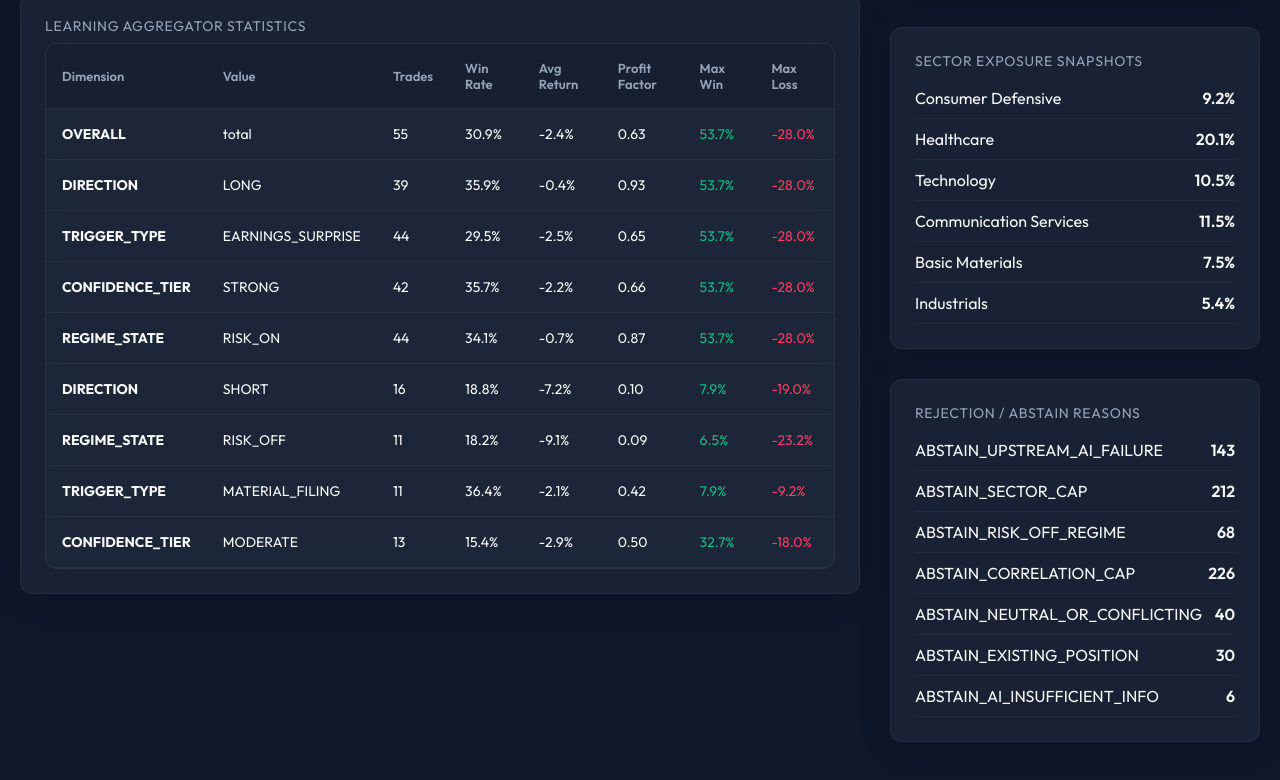
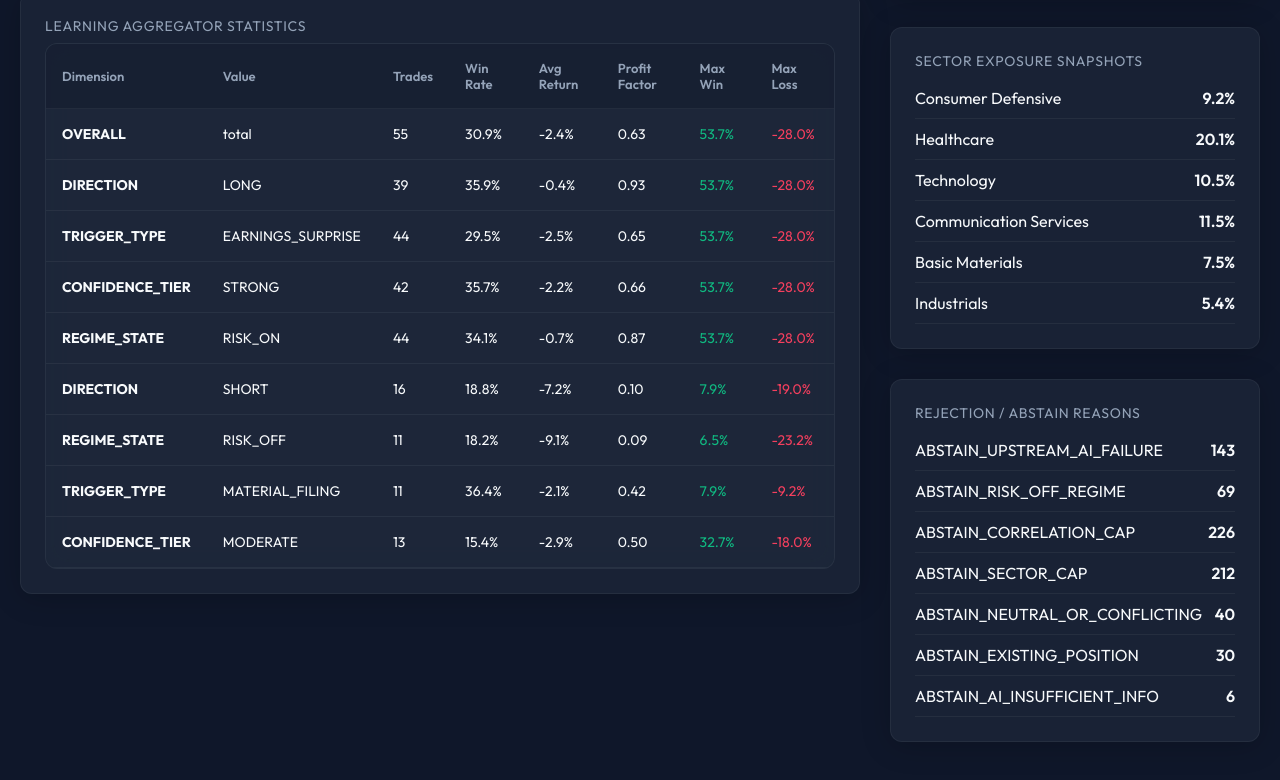
Before and after one commit to XFranXD/Automated_Investor_System, a plain HTML site: page docs/system.html in a window 1280 px wide. Shown: the part 570-1350 px from the top of the page. Drawn offline with nearby package versions, Linux system fonts and the light colour scheme.

Commit message:
Auto-update dashboard rendered assets [skip ci]

```diff
--- a/docs/system.html
+++ b/docs/system.html
@@ -226,18 +226,18 @@
             </div>
 
             <div style="display:flex; justify-content:space-between; padding:10px 0; border-bottom:1px solid var(--border-color);">
-                <span>ABSTAIN_SECTOR_CAP</span>
-                <span style="font-weight:600;">212</span>
-            </div>
-
-            <div style="display:flex; justify-content:space-between; padding:10px 0; border-bottom:1px solid var(--border-color);">
                 <span>ABSTAIN_RISK_OFF_REGIME</span>
-                <span style="font-weight:600;">68</span>
+                <span style="font-weight:600;">69</span>
             </div>
 
             <div style="display:flex; justify-content:space-between; padding:10px 0; border-bottom:1px solid var(--border-color);">
                 <span>ABSTAIN_CORRELATION_CAP</span>
                 <span style="font-weight:600;">226</span>
+            </div>
+
+            <div style="display:flex; justify-content:space-between; padding:10px 0; border-bottom:1px solid var(--border-color);">
+                <span>ABSTAIN_SECTOR_CAP</span>
+                <span style="font-weight:600;">212</span>
             </div>
 
             <div style="display:flex; justify-content:space-between; padding:10px 0; border-bottom:1px solid var(--border-color);">
```
